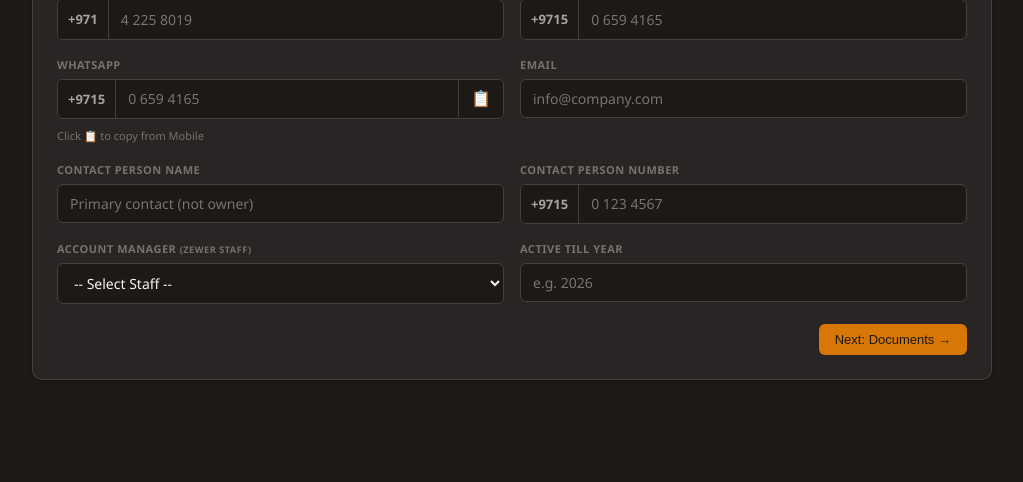
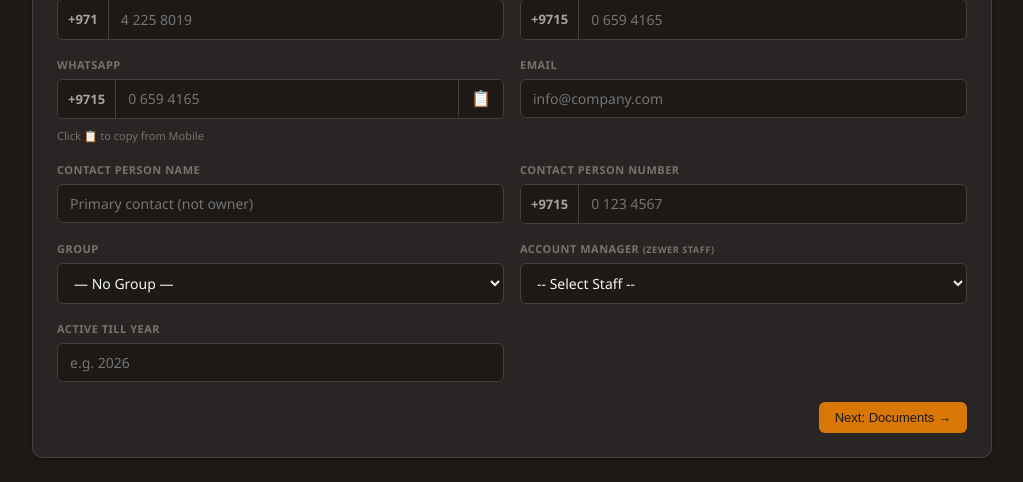
Before and after one commit to Zewer123/CRM, a Flask app: page /company/new in a window 1280 px wide. Shown: the part 743-1225 px from the top of the page, without its empty margins (128-1151 px from the left). Before the commit the page ends 1123 px from the top, so only its background shows below. Run offline with Flask 3, Linux system fonts and the light colour scheme; the visitor is signed in with stand-in values (Sample User, id 1); data comes from the database, SQL or seed files in the repository; data that the repository does not hold is empty; some libraries are stand-ins or nearby versions.

Commit message:
feat: add Group field to company form

```diff
--- a/templates/company_form.html
+++ b/templates/company_form.html
@@ -159,6 +159,13 @@
           </div>
         </div>
 
+        <!-- GROUP -->
+        <div class="form-group">
+          <label>Group</label>
+          <select name="group_name" id="f_group_name">
+            <option value="">— No Group —</option>
+          </select>
+        </div>
         <!-- ACCOUNT MANAGER -->
         <div class="form-group">
           <label>Account Manager <small style="color:var(--text-dim);">(Zewer Staff)</small></label>
@@ -703,5 +710,12 @@ function submitForm() {
       alert('Network error: ' + e);
     });
 }
+  // Load groups
+  fetch('/api/groups/list').then(r=>r.json()).then(gs=>{
+    const sel=document.getElementById('f_group_name');
+    if(!sel) return;
+    const cur='{{ (company.group_name or "") if company else "" }}';
+    gs.forEach(g=>{const o=document.createElement('option');o.value=g;o.textContent=g;if(g===cur)o.selected=true;sel.appendChild(o);});
+  }).catch(()=>{});
 </script>
 {% endblock %}
```
